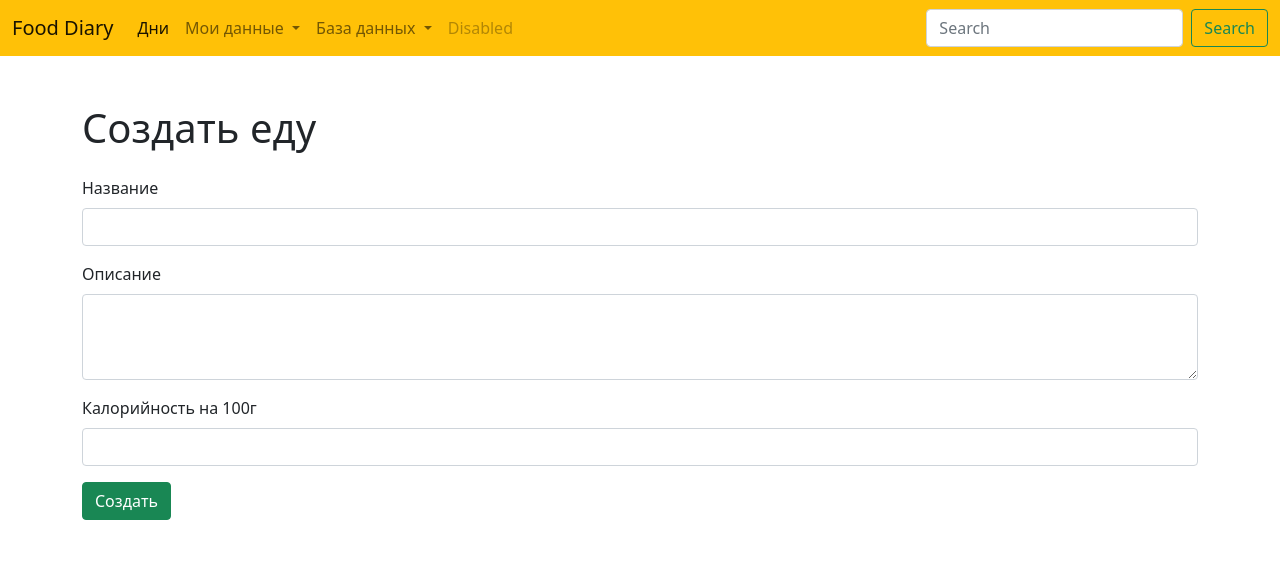
After one commit to IlyaSarychev/fooddiary, a Django app: page /my-data/food/create/ in a window 1280 px wide. The commit adds this page. Shown: the top 567 px of the page. Run offline with Django 4.2, Linux system fonts and the light colour scheme; some libraries are stand-ins or nearby versions.

Commit message:
создание еды

```diff
--- /dev/null
+++ b/fooddiary/diary/forms.py
@@ -0,0 +1,19 @@
+import imp
+from django import forms
+from .models import Food
+
+
+class CreateFoodForm(forms.ModelForm):
+    '''Форма создания еды'''
+
+    class Meta:
+        model = Food
+        fields = ['title', 'description', 'calories']
+
+    def __init__(self, *args, **kwargs):
+        super().__init__(*args, **kwargs)
+        for bfield in self.visible_fields():
+            bfield.field.widget.attrs['class'] = 'form-control'
+
+            if bfield.field.widget.__class__.__name__ == 'Textarea':
+                bfield.field.widget.attrs['rows'] = '3'
--- a/fooddiary/diary/models.py
+++ b/fooddiary/diary/models.py
@@ -29,7 +29,7 @@ class Meal(models.Model):
 class Food(models.Model):
     '''Еда'''
 
-    user = models.ForeignKey(User, blank=True, related_name='food', on_delete=models.CASCADE)
+    user = models.ForeignKey(User, null=True, blank=True, related_name='food', on_delete=models.CASCADE)
     session_key = models.CharField('Ключ сессии', max_length=40, null=True, blank=True)
     title = models.CharField('Название', max_length=150)
     description = models.TextField('Описание', null=True, blank=True)
--- /dev/null
+++ b/fooddiary/diary/templates/diary/food/create.html
@@ -0,0 +1,27 @@
+{% extends 'base.html' %}
+
+{% block title %}Создать еду{% endblock %}
+
+{% block content %}
+<main>
+    <div class="container">
+        <div class="row mt-5">
+            <div class="col-12">
+                <h1 class="mb-4">Создать еду</h1>
+            </div>
+            <div class="col-12">
+                <form action="." method="post" class="pb-5">
+                    {% csrf_token %}
+                    {% for field in form %}
+                    <div class="mb-3">
+                        <label class="form-label" for="{{field.auto_id}}">{{field.label}}</label>
+                        {{field}}
+                    </div>
+                    {% endfor %}
+                    <button type="submit" class="btn btn-success">Создать</button>
+                </form>
+            </div>
+        </div>
+    </div>
+</main>
+{% endblock %}
--- a/fooddiary/diary/templates/diary/food/list.html
+++ b/fooddiary/diary/templates/diary/food/list.html
@@ -9,7 +9,7 @@
             <div class="col-12">
                 <div class="d-flex align-items-center mb-4">
                     <h1>Моя база данных о еде</h1>
-                    <a href="#" class="btn btn-success ms-3 p-1 rounded-circle"
+                    <a href="{% url 'my_food_create' %}" class="btn btn-success ms-3 p-1 rounded-circle"
                         style="width: 35px; height: 35px;">
                         <i class="bi bi-plus"></i>
                     </a>
@@ -19,6 +19,7 @@
             <div class="col-12">
                 <div class="row">
                     {% for f in food %}
+                        {{f}}
                     {% empty %}
                         <div class="col-12">
                             <p>В вашей базе нет данных о еде.</p>
--- a/fooddiary/diary/urls.py
+++ b/fooddiary/diary/urls.py
@@ -7,4 +7,5 @@ urlpatterns = [
     path('add-day/', views.add_day, name='add_day'),
     path('day/<int:id>/', views.DayDetailView.as_view(), name='day_detail'),
     path('my-data/food/', views.MyFoodListView.as_view(), name='my_food_list'),
+    path('my-data/food/create/', views.MyFoodCreateView.as_view(), name='my_food_create'),
 ]
--- a/fooddiary/diary/views.py
+++ b/fooddiary/diary/views.py
@@ -1,8 +1,9 @@
 from django.http import HttpResponseRedirect
-from django.urls import reverse
+from django.urls import reverse, reverse_lazy
 from django.views.generic import ListView, DetailView, CreateView
 from django.views.decorators.http import require_POST
 from .models import Day, Food
+from .forms import CreateFoodForm
 
 
 class DaysListView(ListView):
@@ -45,6 +46,7 @@ class MyFoodListView(ListView):
     '''Список еды пользователя'''
 
     template_name = 'diary/food/list.html'
+    context_object_name = 'food'
 
     def get_queryset(self):
         if self.request.user.is_authenticated:
@@ -56,4 +58,15 @@ class MyFoodListView(ListView):
 class MyFoodCreateView(CreateView):
     '''Добавление еды пользователем'''
 
-    pass
+    template_name = 'diary/food/create.html'
+    form_class = CreateFoodForm
+    success_url = reverse_lazy('my_food_list')
+
+    def form_valid(self, form):
+        food = form.save(commit=False)
+        if self.request.user.is_authenticated:
+            food.user = self.request.user
+        else:
+            food.session_key = self.request.session.session_key
+        food.save()
+        return HttpResponseRedirect(self.success_url)
--- a/fooddiary/fooddiary/urls.py
+++ b/fooddiary/fooddiary/urls.py
@@ -1,6 +1,5 @@
 from django.contrib import admin
 from django.urls import path, include
-from django.http import HttpResponse
 from django.conf import settings
 
 urlpatterns = [
```
Also changed, not shown: fooddiary/db.sqlite3, fooddiary/diary/migrations/0007_alter_food_user.py (added).
